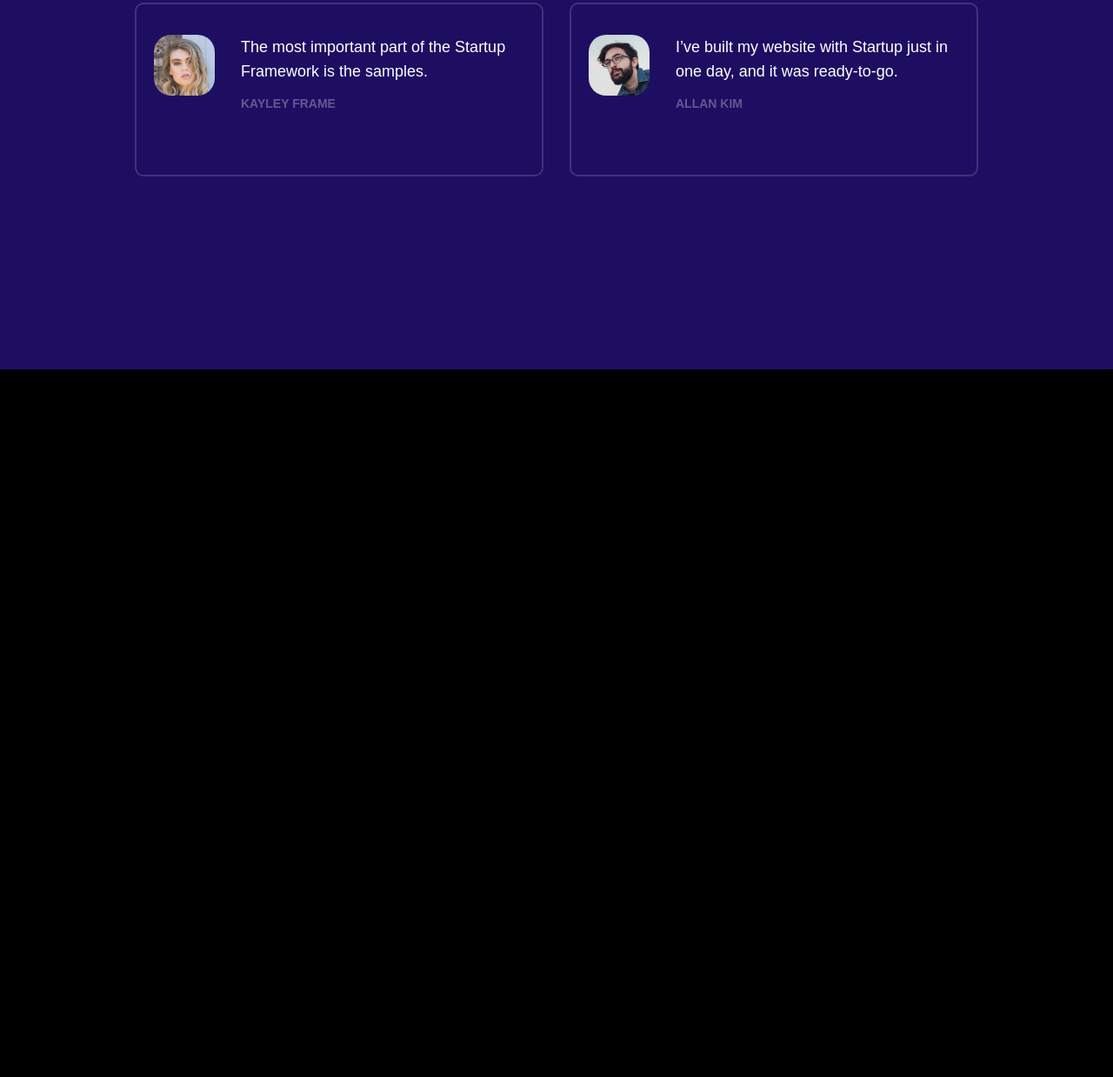
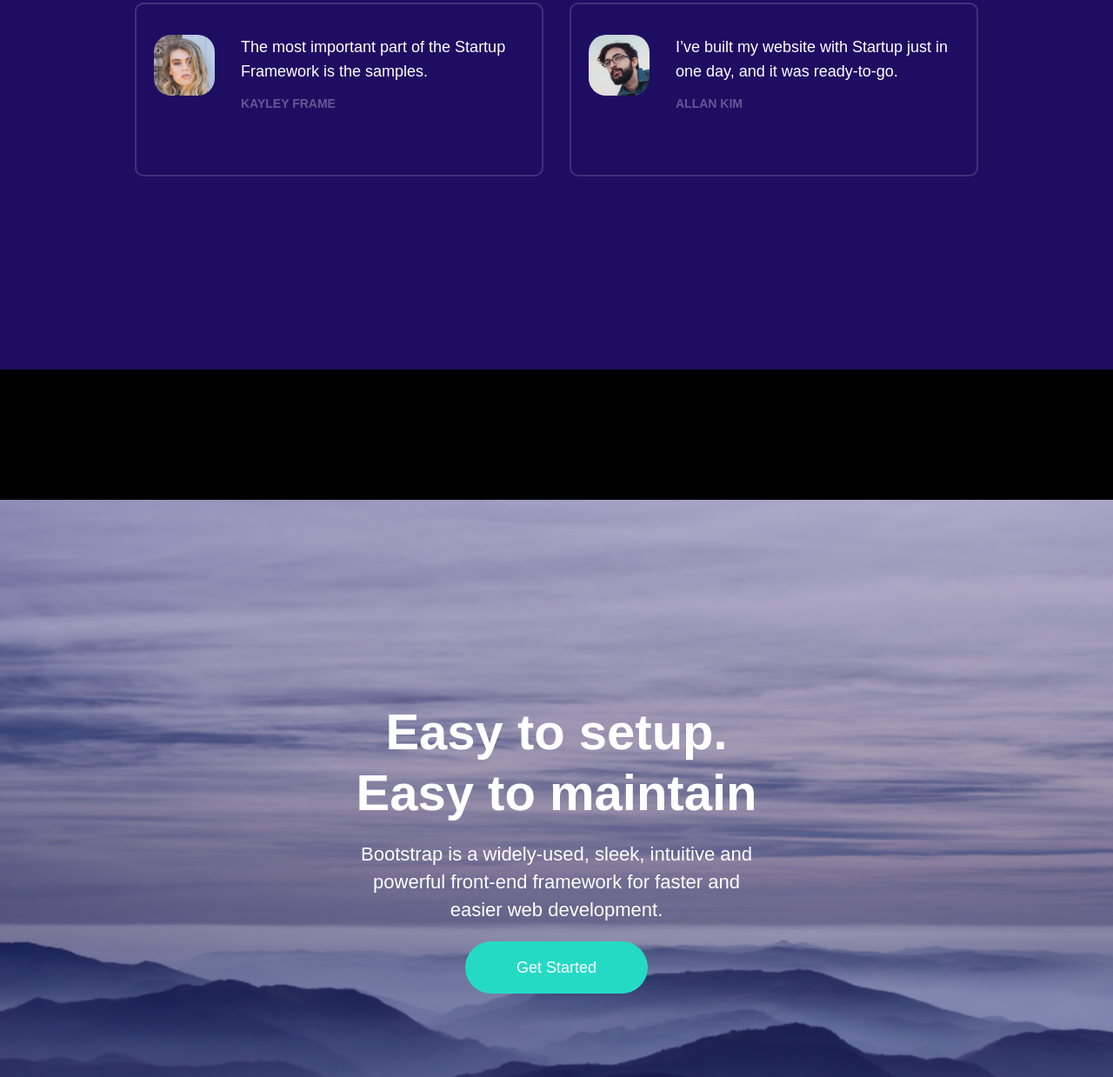
Before and after one commit to Jaber-riyan/Creative_IT, a plain HTML site: page index.html in a window 1280 px wide. Shown: the part 3801-5040 px from the top of the page at 87% size. Before the commit the page ends 4226 px from the top, so only its background shows below. Drawn offline with Linux system fonts and the light colour scheme.

Commit message:
call to actiiiiiiiion section complete

```diff
--- a/index.html
+++ b/index.html
@@ -148,7 +148,8 @@
               <img src="./First_Try_All_Photo/Userpic@2x-7.png" alt="" />
               <div>
                 <p>
-                  The most important part of the Startup Framework is the samples.
+                  The most important part of the Startup Framework is the
+                  samples.
                 </p>
                 <span>Kayley Frame</span>
               </div>
@@ -157,7 +158,8 @@
               <img src="./First_Try_All_Photo/Userpic@2x-8.png" alt="" />
               <div>
                 <p>
-                  I’ve built my website with Startup just in one day, and it was ready-to-go.
+                  I’ve built my website with Startup just in one day, and it was
+                  ready-to-go.
                 </p>
                 <span>Allan Kim</span>
               </div>
@@ -166,6 +168,24 @@
         </div>
       </section>
       <!-- testimonial section end  -->
+
+      <!-- call to action section start -->
+      <section class="call-action-section">
+        <div>
+          <h1>
+            Easy to setup. <br />
+            Easy to maintain
+          </h1>
+          <p>
+            Bootstrap is a widely-used, sleek, intuitive and <br>powerful front-end
+            framework for faster and <br>easier web development.
+          </p>
+          <button><a class="a-white" href="">Get Started</a></button>
+        </div>
+      </section>
+      <!-- call to action section end -->
+
+
     </main>
     <!-- main section end  -->
   </body>
--- a/styles/style.css
+++ b/styles/style.css
@@ -16,6 +16,9 @@ a {
 }
 .a-white {
   color: white;
+}
+button {
+  cursor: pointer;
 }
 
 /* shared items end */
@@ -271,12 +274,12 @@ nav a:hover {
 .testimonial {
   height: 100vh;
   width: 100%;
-  /* border: 1px solid rgb(30, 14, 98); */
   background: rgb(30, 14, 98);
   flex-direction: column;
   display: flex;
   justify-content: center;
   align-items: center;
+  margin-bottom: 150px;
 }
 .testimonial-content {
   height: 80%;
@@ -325,4 +328,48 @@ nav a:hover {
 }
 /* testimonial section end */
 
+/* call to action section  */
+.call-action-section {
+  width: 100%;
+  height: 100vh;
+  background-image: url("../First_Try_All_Photo/Background-1.png");
+  background-position: center;
+  background-size: cover;
+  background-repeat: no-repeat;
+  background-color: rgba(0, 0, 255, 0.5);
+  display: flex;
+  justify-content: center;
+  align-items: center;
+  text-align: center;
+  margin-bottom: 150px;
+  color: white;
+}
+.call-action-section h1 {
+  font-size: 58px;
+  font-weight: 700;
+  line-height: 70px;
+  margin-bottom: 20px;
+}
+.call-action-section p {
+  font-size: 22px;
+  font-weight: 500;
+  line-height: 32px;
+  margin-bottom: 20px;
+}
+.call-action-section button {
+  width: 210px;
+  height: 60px;
+  border-radius: 100px;
+  background: rgb(37, 218, 197);
+  border: none;
+  font-size: 18px;
+  font-weight: 500;
+  color: white;
+}
+.call-action-section button:hover {
+  background: rgb(84, 247, 228);
+}
+/* call to action section end */
+
+
 /* main section end */
```
